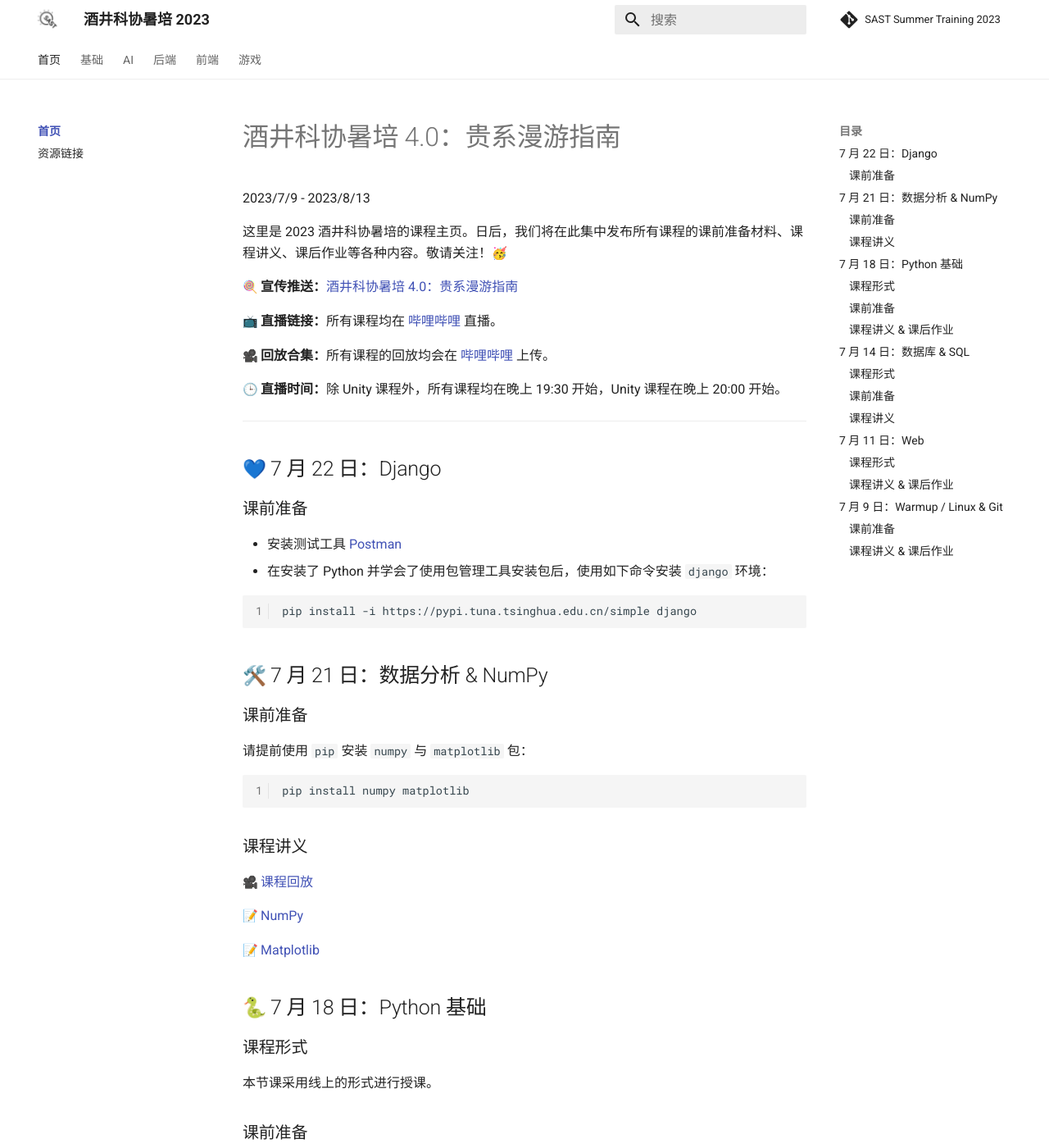
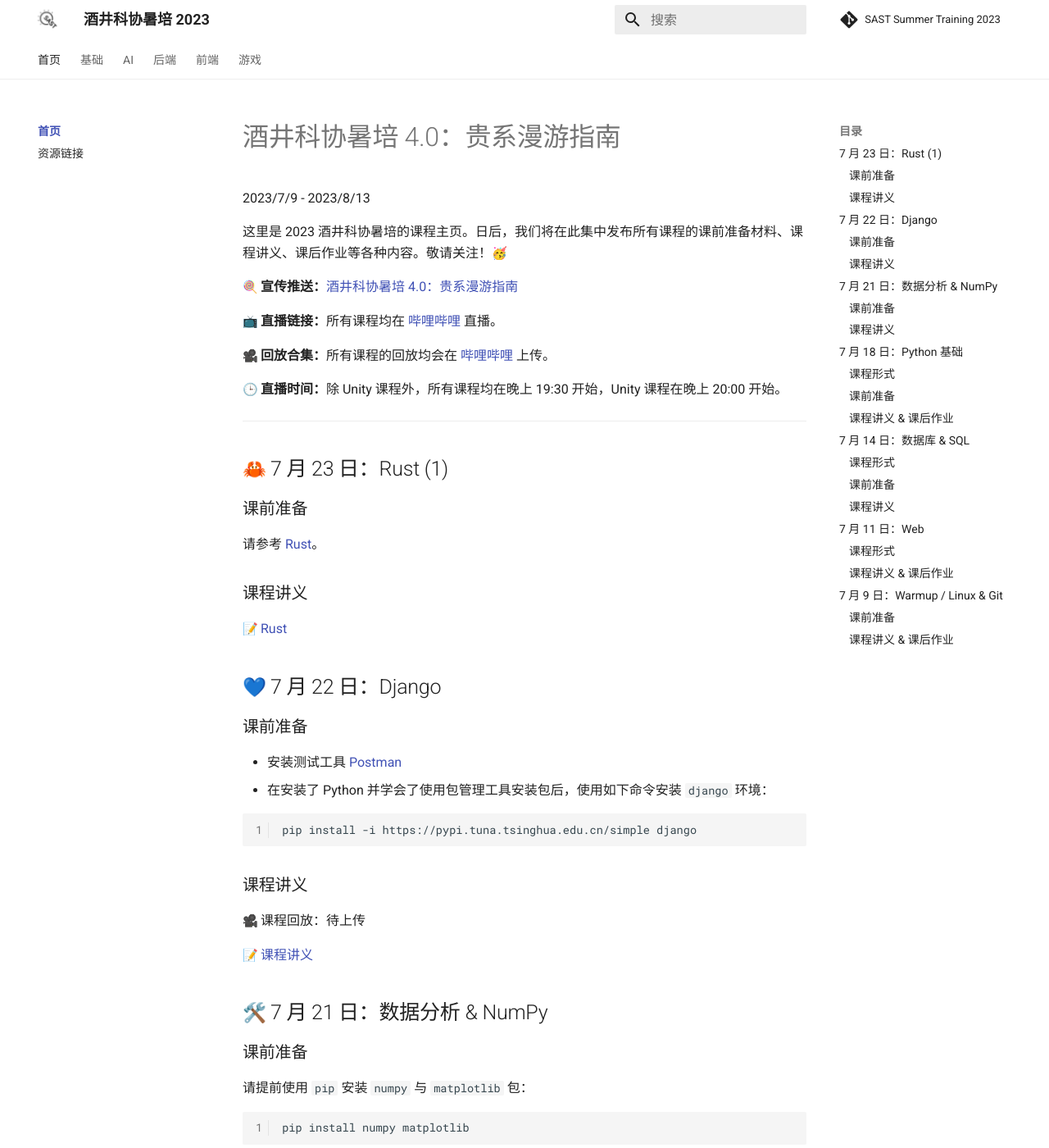
Before and after one commit to sast-summer-training-2023/sast-summer-training-2023.github.io, an MkDocs documentation site: the page built from docs/index.md, in a window 1280 px wide and 1400 px high. Shown: the whole window at 82% size. Built offline with MkDocs 1.6.1 and Material for MkDocs 9.7.7, drawn with Linux system fonts in a browser that asks for light colours; emoji names are drawn with the system emoji font; comment, search, counter and statistics services are not loaded.

Commit message:
feat(rust): preparation

````diff
--- a/docs/backend/index.md
+++ b/docs/backend/index.md
@@ -5,6 +5,16 @@
 报名我们后端学习，你就可以找到这些问题的答案!
 
 无论是想要在软工等课堂让自己的网站快人一步，亦或是将来纵横职场，还是单纯兴趣驱动，你，都值得拥有！
+
+## :crab: 7 月 23 日：Rust (1)
+
+### 课前准备
+
+请参考 [Rust](/backend/rust/#_1)。
+
+### 课程讲义
+
+:memo: [Rust](/backend/rust)
 
 ## :blue_heart: 7 月 22 日：Django
 
@@ -16,3 +26,9 @@
 ```shell
 pip install -i https://pypi.tuna.tsinghua.edu.cn/simple django
 ```
+
+### 课程讲义
+
+:movie_camera: 课程回放：待上传
+
+:memo: [课程讲义](/backend/django)
--- a/docs/index.md
+++ b/docs/index.md
@@ -14,6 +14,16 @@
 
 -----
 
+## :crab: 7 月 23 日：Rust (1)
+
+### 课前准备
+
+请参考 [Rust](/backend/rust/#_1)。
+
+### 课程讲义
+
+:memo: [Rust](/backend/rust)
+
 ## :blue_heart: 7 月 22 日：Django
 
 ### 课前准备
@@ -24,6 +34,12 @@
 ```shell
 pip install -i https://pypi.tuna.tsinghua.edu.cn/simple django
 ```
+
+### 课程讲义
+
+:movie_camera: 课程回放：待上传
+
+:memo: [课程讲义](/backend/django)
 
 ## :hammer_and_wrench: 7 月 21 日：数据分析 & NumPy
 
````
